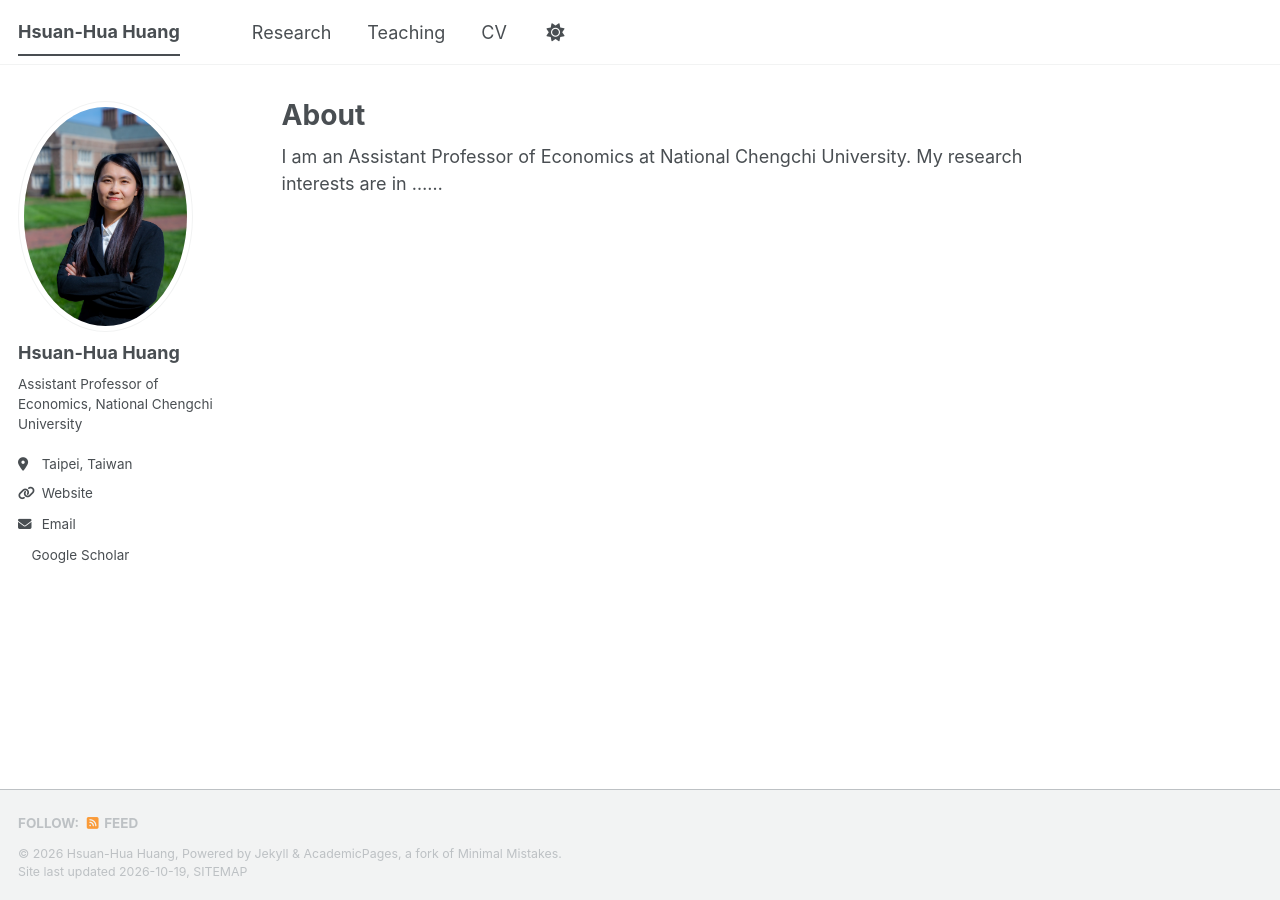
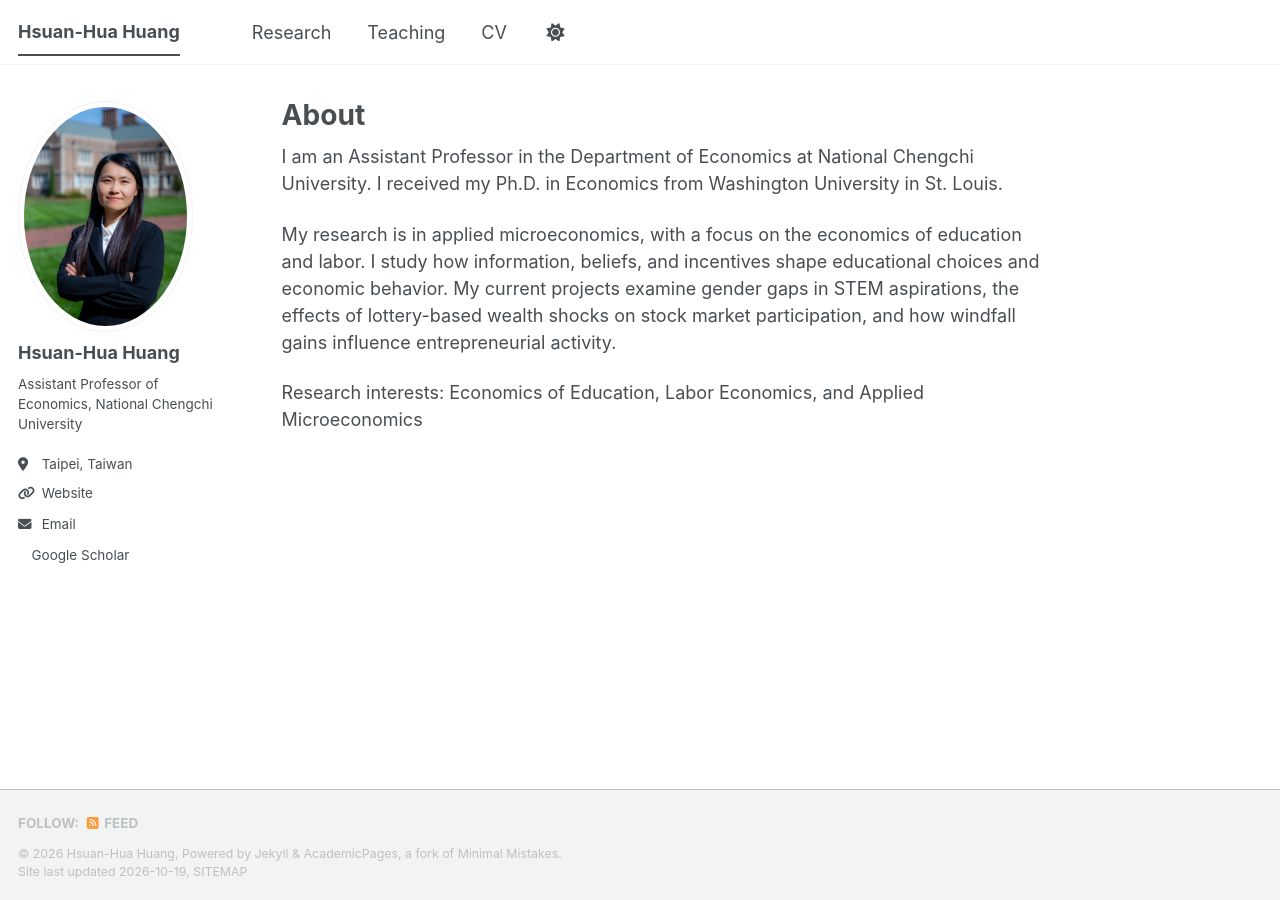
Before and after one commit to hsuanhua-huang/hsuanhua-huang, a Jekyll site: the page built from _pages/about.md, in a window 1280 px wide. Built offline with Jekyll 4.4.1, drawn with Linux system fonts in a browser that asks for light colours; a style sheet for code colours, icons or effects is not loaded.

Commit message:
Update about.md

```diff
--- a/_pages/about.md
+++ b/_pages/about.md
@@ -7,4 +7,8 @@ redirect_from:
   - /about.html
 ---
 
-I am an Assistant Professor of Economics at National Chengchi University. My research interests are in ......
+I am an Assistant Professor in the Department of Economics at National Chengchi University. I received my Ph.D. in Economics from Washington University in St. Louis.
+
+My research is in applied microeconomics, with a focus on the economics of education and labor. I study how information, beliefs, and incentives shape educational choices and economic behavior. My current projects examine gender gaps in STEM aspirations, the effects of lottery-based wealth shocks on stock market participation, and how windfall gains influence entrepreneurial activity.
+
+Research interests: Economics of Education, Labor Economics, and Applied Microeconomics
```
